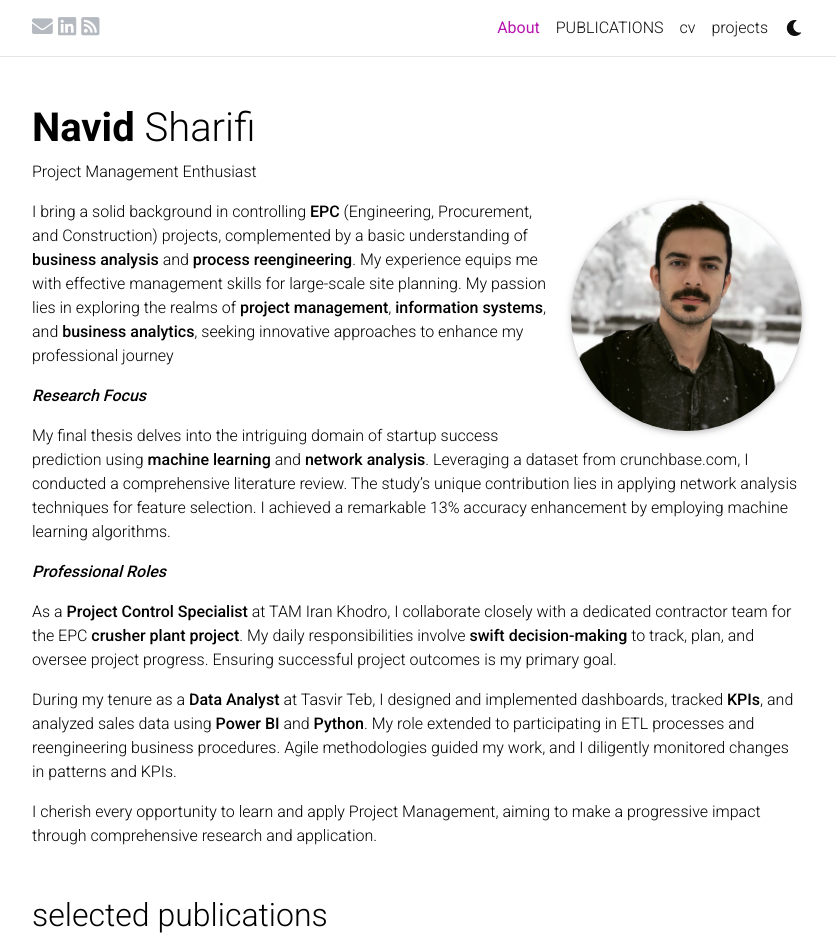
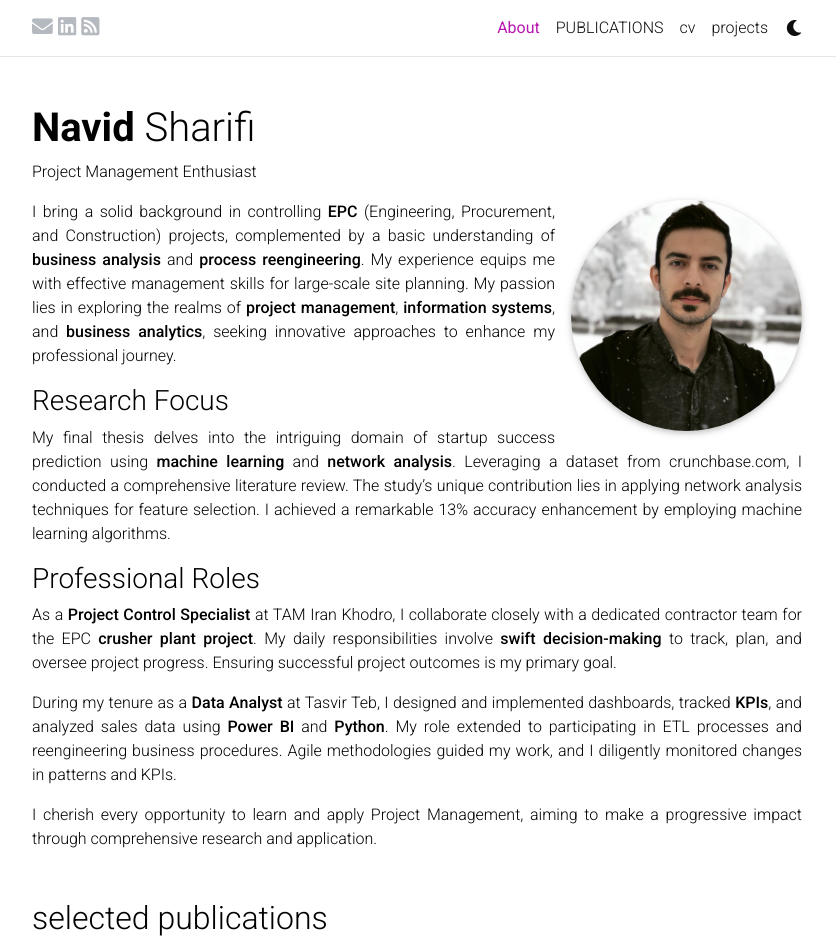
Before and after one commit to navidsharifi/navidsharifi.github.io, a Jekyll site: the page built from _pages/about.md, in a window 1280 px wide and 1220 px high, cut to the strip 0-946 px from the top of the window. Shown: the whole strip, without its empty margins (223-1059 px from the left). Built offline with Jekyll 4.4.1, drawn with Linux system fonts in a browser that asks for light colours; full-size pictures stand in for the smaller copies a plugin makes; comment, search, counter and statistics services are not loaded; a style sheet for code colours, icons or effects is not loaded.

Commit message:
Update about.md1333

```diff
--- a/_pages/about.md
+++ b/_pages/about.md
@@ -13,20 +13,20 @@ selected_papers: true
 social: true
 ---
 
-I bring a solid background in controlling **EPC** (Engineering, Procurement, and Construction) projects, complemented by a basic understanding of **business analysis** and **process reengineering**. My experience equips me with effective management skills for large-scale site planning. My passion lies in exploring the realms of **project management**, **information systems**, and **business analytics**, seeking innovative approaches to enhance my professional journey
+<div style="text-align: justify;">
 
+<p>I bring a solid background in controlling <strong>EPC</strong> (Engineering, Procurement, and Construction) projects, complemented by a basic understanding of <strong>business analysis</strong> and <strong>process reengineering</strong>. My experience equips me with effective management skills for large-scale site planning. My passion lies in exploring the realms of <strong>project management</strong>, <strong>information systems</strong>, and <strong>business analytics</strong>, seeking innovative approaches to enhance my professional journey.</p>
 
-***Research Focus***
+<h3>Research Focus</h3>
 
-My final thesis delves into the intriguing domain of startup success prediction using **machine learning** and **network analysis**. Leveraging a dataset from crunchbase.com, I conducted a comprehensive literature review. The study’s unique contribution lies in applying network analysis techniques for feature selection. I achieved a remarkable 13% accuracy enhancement by employing machine learning algorithms.
+<p>My final thesis delves into the intriguing domain of startup success prediction using <strong>machine learning</strong> and <strong>network analysis</strong>. Leveraging a dataset from crunchbase.com, I conducted a comprehensive literature review. The study’s unique contribution lies in applying network analysis techniques for feature selection. I achieved a remarkable 13% accuracy enhancement by employing machine learning algorithms.</p>
 
+<h3>Professional Roles</h3>
 
-***Professional Roles***
+<p>As a <strong>Project Control Specialist</strong> at TAM Iran Khodro, I collaborate closely with a dedicated contractor team for the EPC <strong>crusher plant project</strong>. My daily responsibilities involve <strong>swift decision-making</strong> to track, plan, and oversee project progress. Ensuring successful project outcomes is my primary goal.</p>
 
-As a **Project Control Specialist** at TAM Iran Khodro, I collaborate closely with a dedicated contractor team for the EPC **crusher plant project**. My daily responsibilities involve **swift decision-making** to track, plan, and oversee project progress. Ensuring successful project outcomes is my primary goal.
+<p>During my tenure as a <strong>Data Analyst</strong> at Tasvir Teb, I designed and implemented dashboards, tracked <strong>KPIs</strong>, and analyzed sales data using <strong>Power BI</strong> and <strong>Python</strong>. My role extended to participating in ETL processes and reengineering business procedures. Agile methodologies guided my work, and I diligently monitored changes in patterns and KPIs.</p>
 
-During my tenure as a **Data Analyst** at Tasvir Teb, I designed and implemented dashboards, tracked **KPIs**, and analyzed sales data using **Power BI** and **Python**. My role extended to participating in ETL processes and reengineering business procedures. Agile methodologies guided my work, and I diligently monitored changes in patterns and KPIs.
+<p>I cherish every opportunity to learn and apply Project Management, aiming to make a progressive impact through comprehensive research and application.</p>
 
-
-
-I cherish every opportunity to learn and apply Project Management, aiming to make a progressive impact through comprehensive research and application.
+</div>
```
